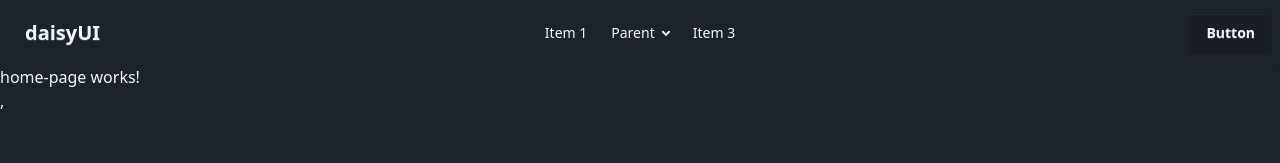
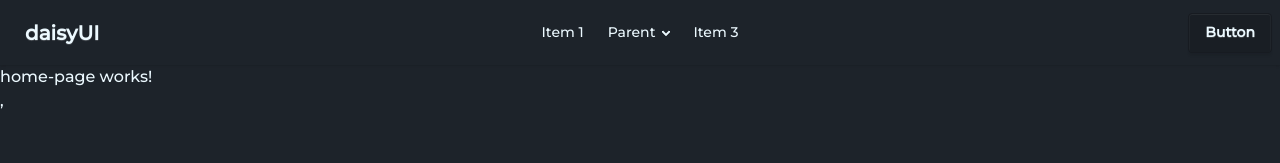
Before and after one commit to PPereaC/Vestis, an Angular app: page / in a window 1280 px wide. Shown: the top 163 px of the page. Built offline with nearby package versions, Linux system fonts and the light colour scheme.

Commit message:
feat(fonts): fuente Montserrat añadida

```diff
--- a/src/styles.css
+++ b/src/styles.css
@@ -2,3 +2,15 @@
 @plugin "daisyui" {
   themes: light --default, dark --prefersdark, cupcake;
 }
+
+@layer base {
+    @font-face {
+        font-family: "Montserrat";
+        src: url('../public/assets/fonts/Montserrat-Medium.ttf') format('truetype');
+    }
+}
+
+@theme {
+    --font-montserrat: "Montserrat", sans-serif;
+    --font-sans: "Montserrat", sans-serif;
+}
```
Also changed, not shown: public/assets/fonts/Montserrat-Medium.ttf (added).
